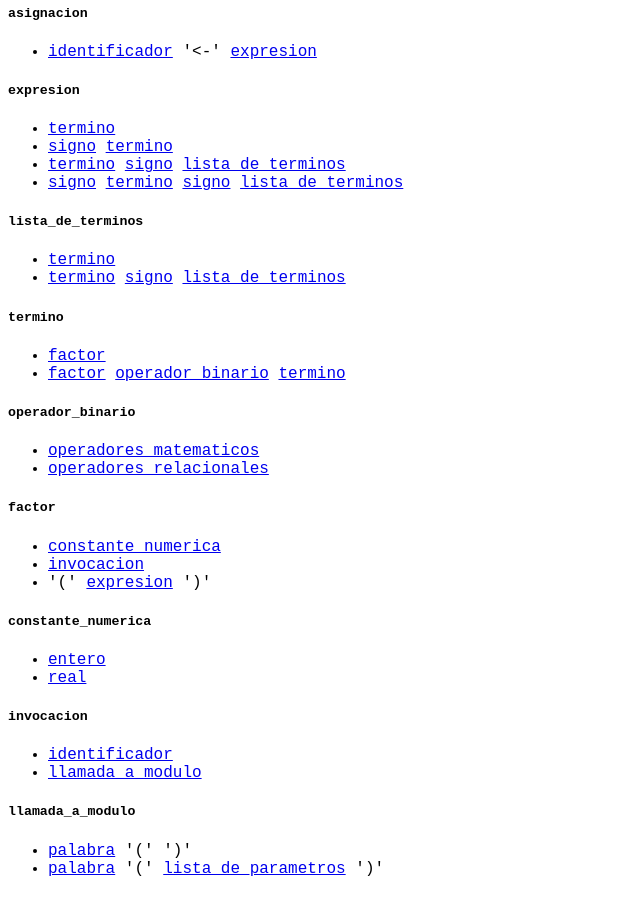
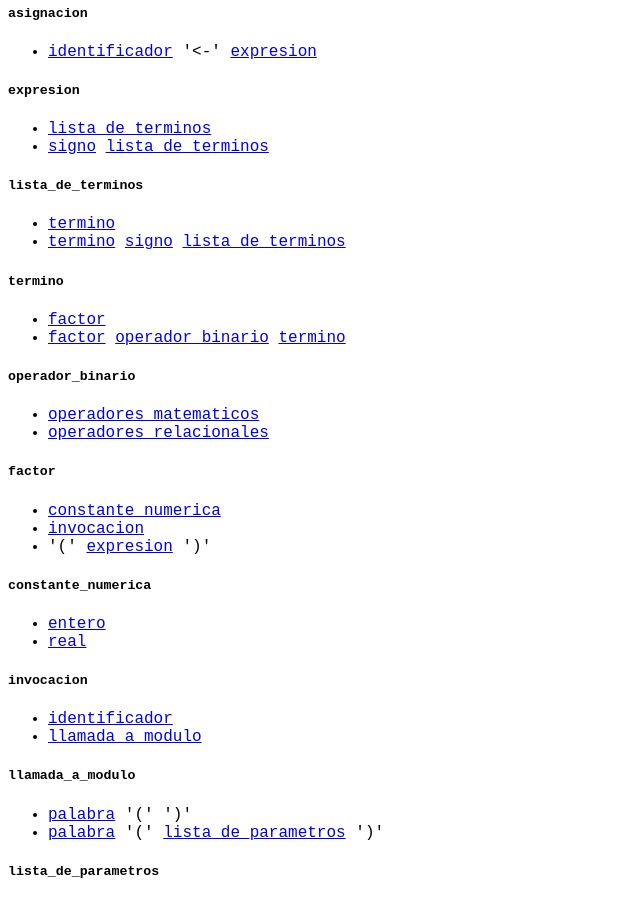
Before and after one commit to pl-lang/jsplint, a website: page documentacion/gramatica.html in a window 1280 px wide. Shown: the part 1060-1957 px from the top of the page, without its empty margins (0-640 px from the left). Drawn offline with Linux system fonts and the light colour scheme.

Commit message:
cambie la definicion de 'expresion'

```diff
--- a/documentacion/gramatica.html
+++ b/documentacion/gramatica.html
@@ -97,10 +97,8 @@
     <div class="sheet">
       <h5 id="expresion">expresion</h5>
       <ul>
-        <li><a href="#termino">termino</a></li>
-        <li><a href="#signo">signo</a> <a href="#termino">termino</a></li>
-        <li><a href="#termino">termino</a> <a href="#signo">signo</a> <a href="#lista_de_terminos">lista_de_terminos</a></li>
-        <li><a href="#signo">signo</a> <a href="#termino">termino</a> <a href="#signo">signo</a> <a href="#lista_de_terminos">lista_de_terminos</a></li>
+        <li><a href="#lista_de_terminos">lista_de_terminos</a></li>
+        <li><a href="#signo">signo</a> <a href="#lista_de_terminos">lista_de_terminos</a></li>
       </ul>
     </div>
 
```
